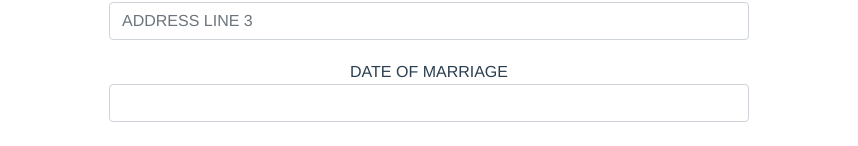
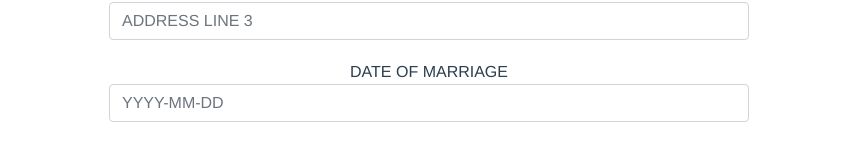
Before and after one commit to RakshithNM/marriagecertificate, a Vue app: page / in a window 1280 px wide. Shown: the part 798-944 px from the top of the page, without its empty margins (211-1069 px from the left). Built offline with nearby package versions, Linux system fonts and the light colour scheme.

Commit message:
Added placeholder for date

```diff
--- a/src/App.vue
+++ b/src/App.vue
@@ -20,7 +20,7 @@
       <div class="col-md-6 col-sm-12 col-xs-12 form-group">
         <label for="date">DATE OF MARRIAGE</label>
         <input
-          class="form-control"
+          class="form-control" placeholder="YYYY-MM-DD"
           id="date" name="date" type="text"
           v-model="date" />
 
```
